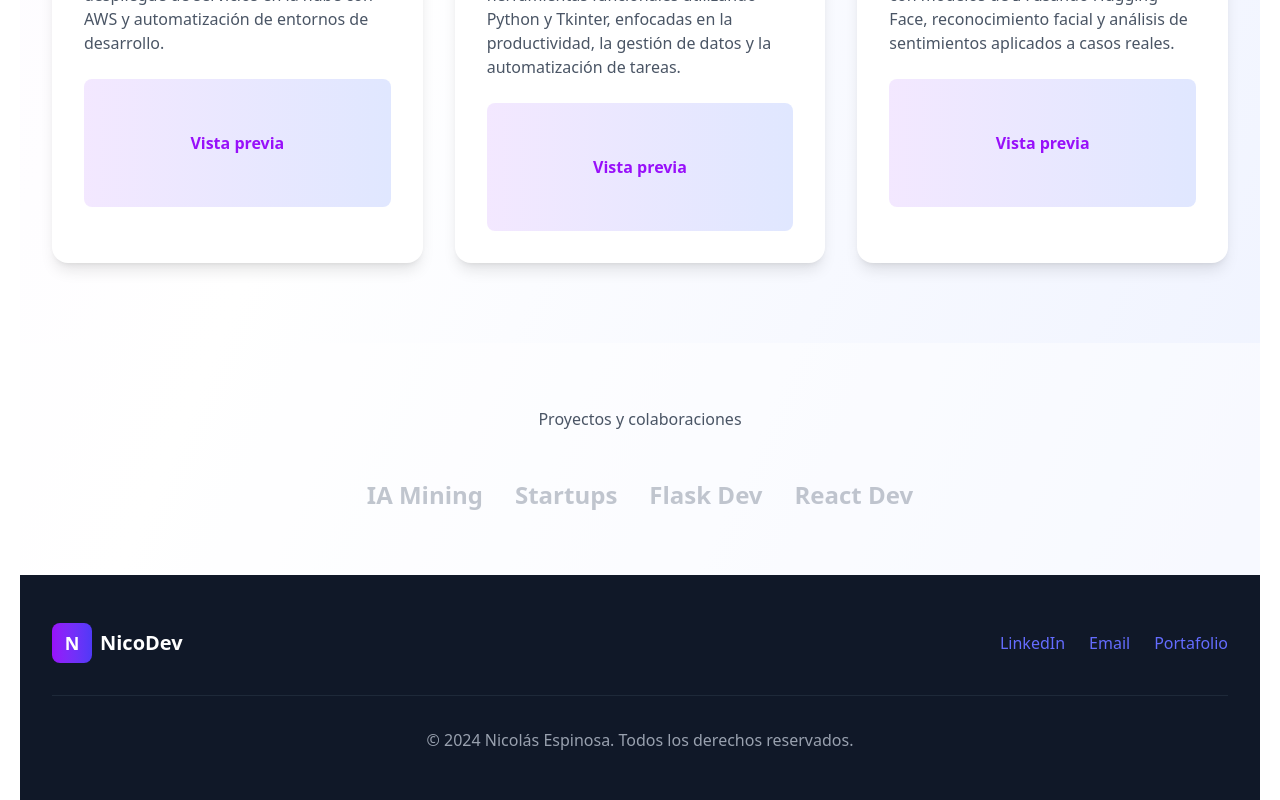
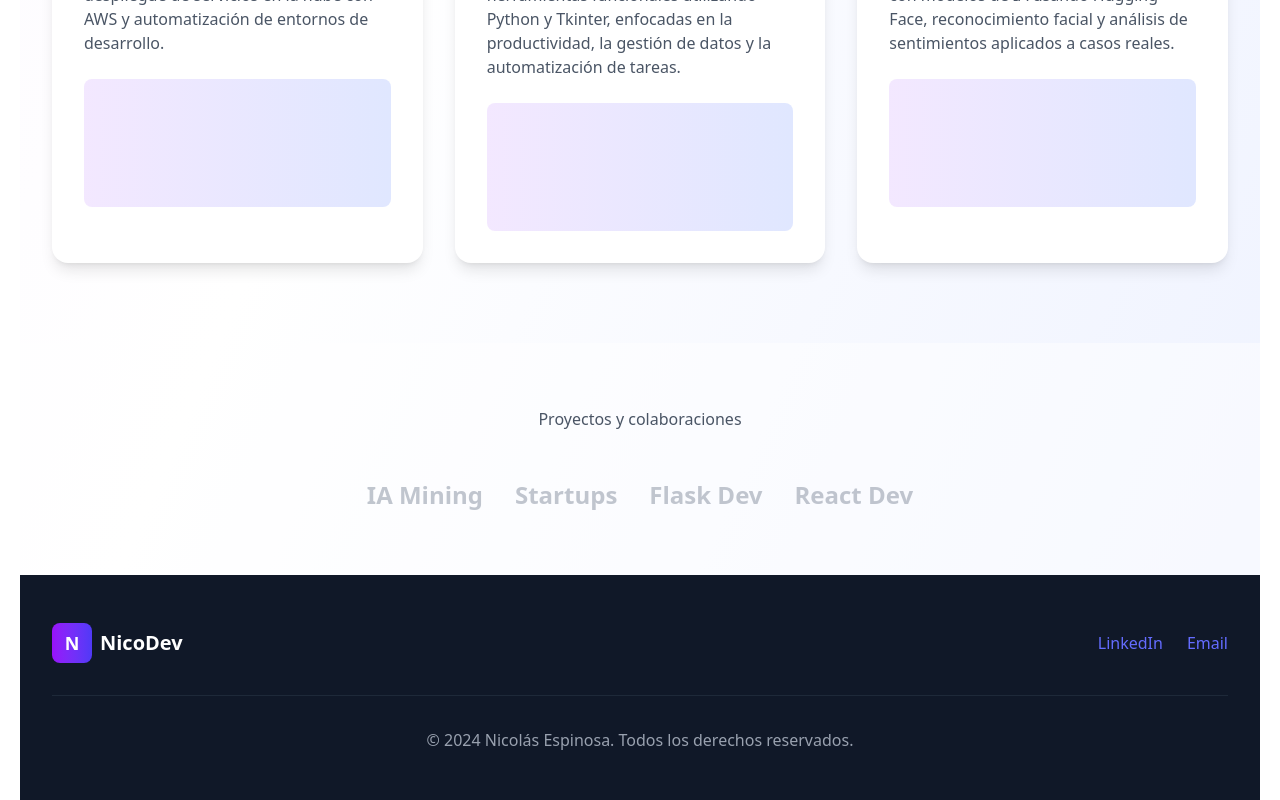
Before and after one commit to Nicodev91/portafolio2, a React (Vite) app: page / in a window 1280 px wide. Shown: the part 2080-2880 px from the top of the page. Built offline with nearby package versions, Linux system fonts and the light colour scheme.

Commit message:
ui: Portafolio with python deleted

```diff
--- a/src/components/Footer.tsx
+++ b/src/components/Footer.tsx
@@ -13,7 +13,7 @@ const Footer = () => (
         <div className="flex space-x-6">
           <a href="https://linkedin.com/in/NicoDev91" className="text-gray-400 hover:text-white transition-colors" target="_blank">LinkedIn</a>
           <a href="mailto:nicolas.sebastiano3@gmail.com" className="text-gray-400 hover:text-white transition-colors">Email</a>
-          <a href="https://nico91dev.pythonanywhere.com/" className="text-gray-400 hover:text-white transition-colors" target="_blank">Portafolio</a>
+
         </div>
       </div>
       <div className="border-t border-gray-800 mt-8 pt-8 text-center text-gray-400">
--- a/src/components/ServiceSection.tsx
+++ b/src/components/ServiceSection.tsx
@@ -77,7 +77,7 @@ const ServicesSection = () => (
             <h3 className="text-xl font-bold text-gray-900 mb-4">{service.title}</h3>
             <p className="text-gray-600 mb-6">{service.description}</p>
             <div className="bg-gradient-to-r from-purple-100 to-indigo-100 rounded-lg h-32 flex items-center justify-center">
-              <div className="text-purple-600 font-semibold">Vista previa</div>
+
             </div>
           </div>
         ))}
```
